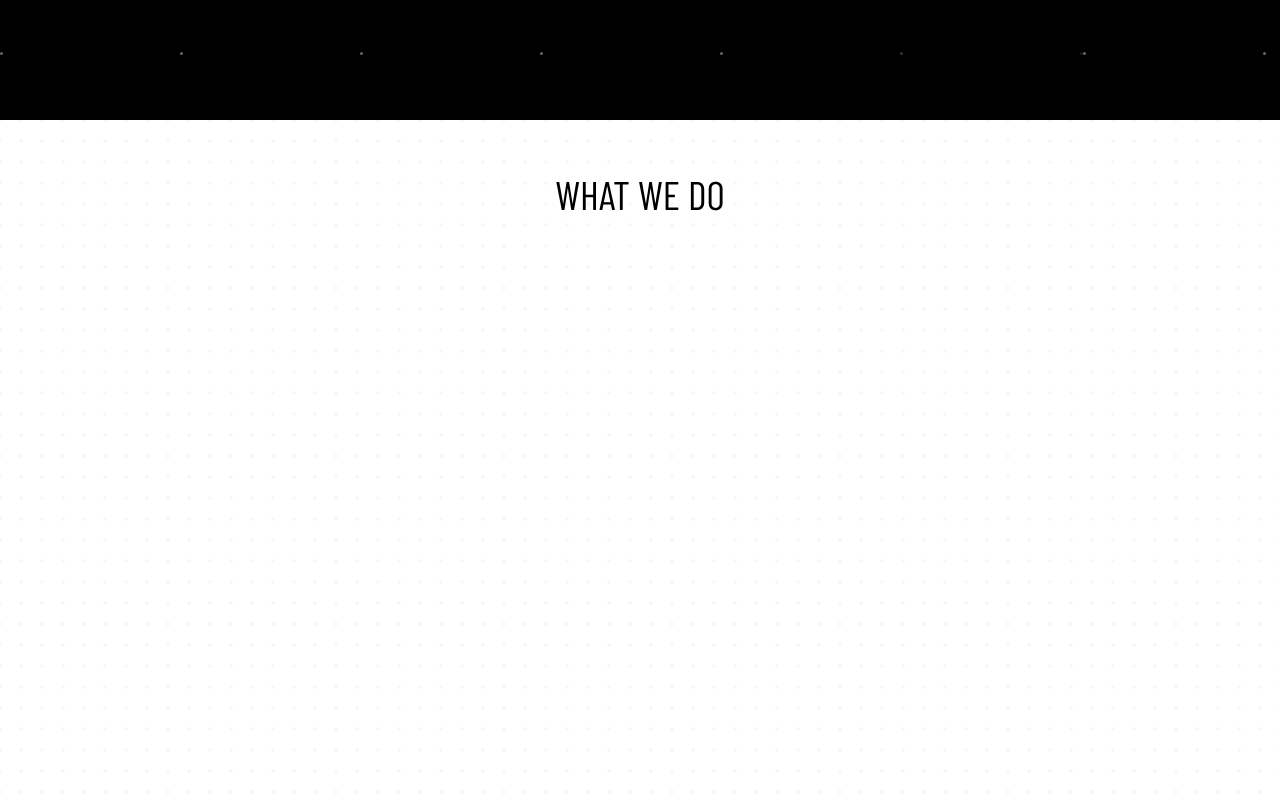
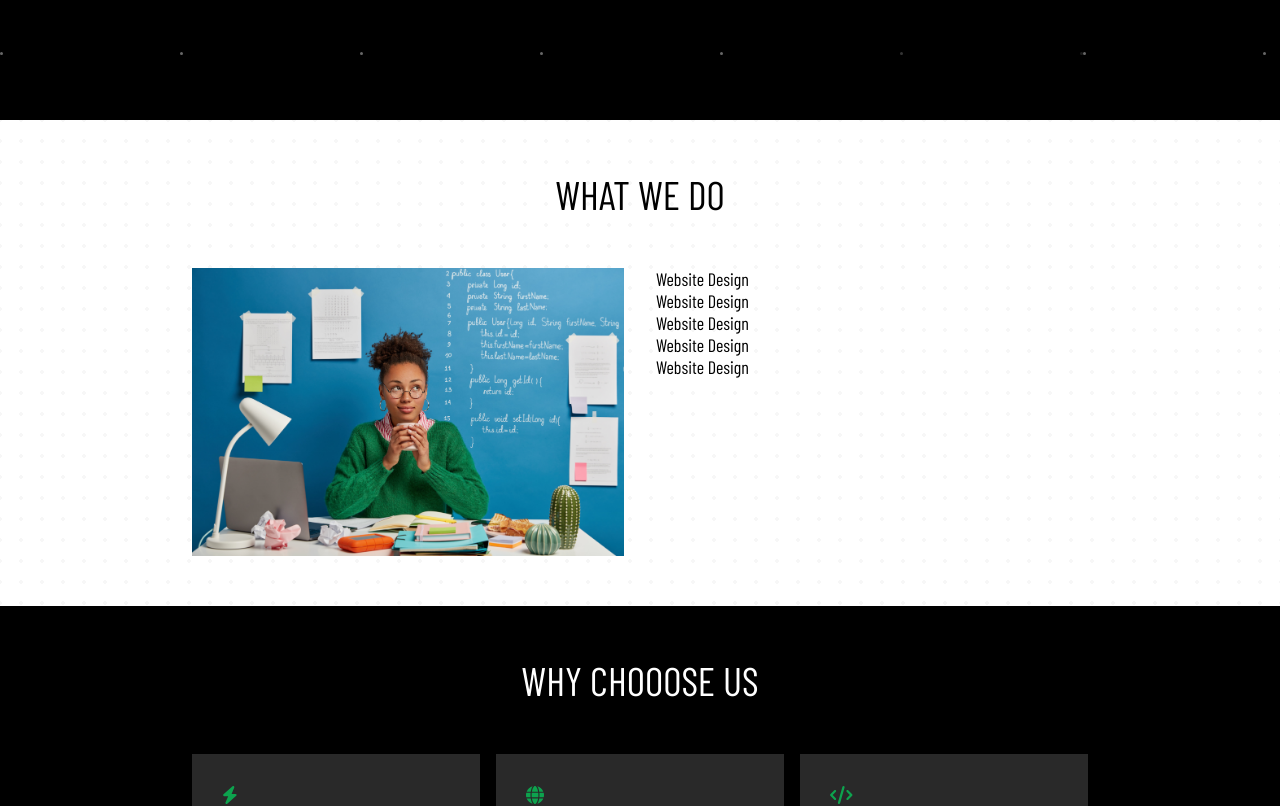
Before and after one commit to abrusu-collins/DevTech, a React (Create React App) app: page / in a window 1280 px wide. Shown: the part 680-1486 px from the top of the page. Built offline with nearby package versions, Linux system fonts and the light colour scheme.

Commit message:
more work

```diff
--- a/src/components/Services.jsx
+++ b/src/components/Services.jsx
@@ -1,9 +1,19 @@
-
-
+import programmerimg from "../img/programmer.jpg";
 function Services() {
   return (
     <div className="services">
       <p className="title">WHAT WE DO</p>
+      <div className="main-services">
+        <img src={programmerimg} alt="programmerimg" />
+        <div className="list-of-services">
+          <div>Website Design</div>
+          <div>Website Design</div>
+          <div>Website Design</div>
+          <div>Website Design</div>
+          <div>Website Design</div>
+
+        </div>
+      </div>
     </div>
   );
 }
--- a/src/sass/_config.scss
+++ b/src/sass/_config.scss
@@ -1,6 +1,6 @@
 @import url("https://fonts.googleapis.com/css2?family=Barlow+Condensed&display=swap");
 $button_background: #0da34e;
-$why_background:#292929;
+$why_background: #292929;
 * {
   margin: 0;
   padding: 0;
@@ -13,4 +13,4 @@ span {
 }
 body {
   background-color: black;
- }
+}
--- a/src/sass/_services.scss
+++ b/src/sass/_services.scss
@@ -1,4 +1,6 @@
 .services {
+  font-size: 18px;
+  padding-bottom: 50px;
   background-image: repeating-radial-gradient(
       circle at center center,
       transparent 0px,
@@ -22,11 +24,20 @@
       rgb(255, 255, 255) 32px
     );
   background-size: 21px 21px;
-  height: 100vh;
 
   & .title {
     font-size: 40px;
     text-align: center;
-  padding:50px 0;
+    padding: 50px 0;
+  }
+  & .main-services {
+    width: 70%;
+    display: grid;
+    grid-template-columns: 1fr 1fr;
+    grid-gap: 2rem;
+    margin: auto;
+    & img {
+      width: 100%;
+    }
   }
 }
--- a/src/styles/index.css
+++ b/src/styles/index.css
@@ -53,14 +53,25 @@ body {
 }
 
 .services {
+  font-size: 18px;
+  padding-bottom: 50px;
   background-image: repeating-radial-gradient(circle at center center, transparent 0px, transparent 13px, rgba(0, 0, 0, 0.03) 13px, rgba(0, 0, 0, 0.03) 24px, transparent 24px, transparent 62px, rgba(0, 0, 0, 0.03) 62px, rgba(0, 0, 0, 0.03) 96px), repeating-radial-gradient(circle at center center, rgb(255, 255, 255) 0px, rgb(255, 255, 255) 14px, rgb(255, 255, 255) 14px, rgb(255, 255, 255) 18px, rgb(255, 255, 255) 18px, rgb(255, 255, 255) 28px, rgb(255, 255, 255) 28px, rgb(255, 255, 255) 32px);
   background-size: 21px 21px;
-  height: 100vh;
 }
 .services .title {
   font-size: 40px;
   text-align: center;
   padding: 50px 0;
+}
+.services .main-services {
+  width: 70%;
+  display: grid;
+  grid-template-columns: 1fr 1fr;
+  grid-gap: 2rem;
+  margin: auto;
+}
+.services .main-services img {
+  width: 100%;
 }
 
 .why {
```
